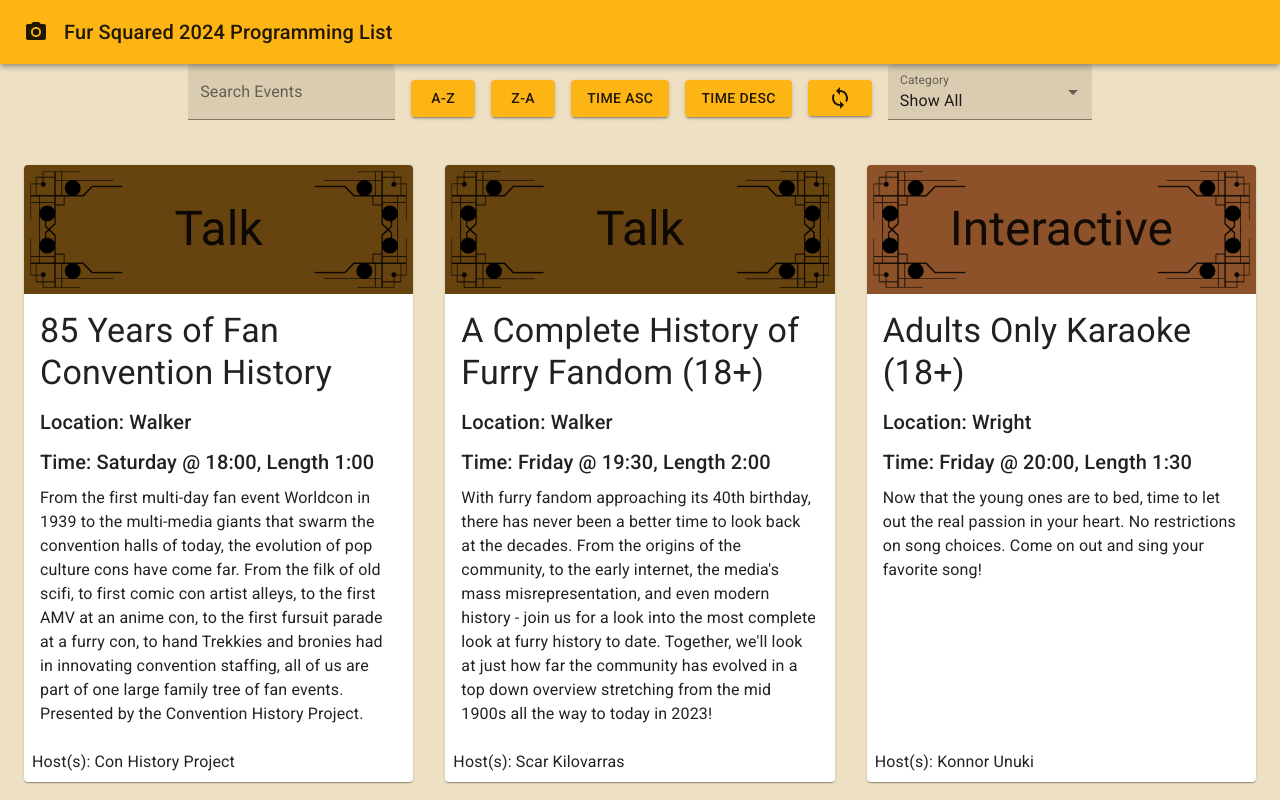
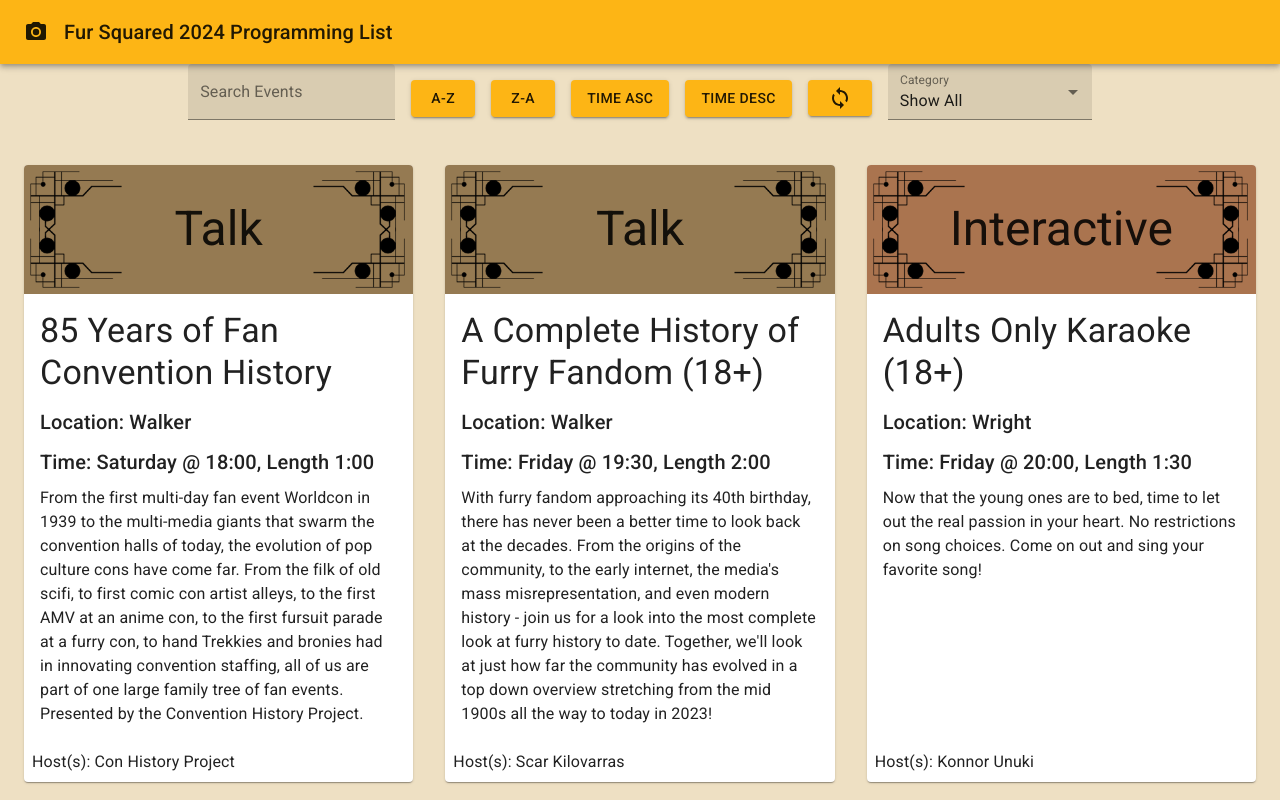
Before and after one commit to draggor/event-listing-page, a React (Create React App) app: page / in a window 1280 px wide. Shown: the top 800 px of the page. Built offline with nearby package versions, Linux system fonts and the light colour scheme; what knuth-shuffle-seeded would draw is missing.

Commit message:
updating colors and finally doing some padding options correctly for the headers

```diff
--- a/src/Album.js
+++ b/src/Album.js
@@ -39,18 +39,18 @@ const useStyles = makeStyles((theme) => ({
 
 
 const colorMap = {
-  "Art": "#ff0000",
-  "Concert": "#ff8000",
-  "Convention Event": "#ffff00",
-  "Dance": "#80ff00",
-  "Interactive": "#00ff00",
-  "Main Event": "#00ff80",
-  "Meetup": "#00ffff",
-  "Performance": "#0080ff",
-  "Rehearsal": "#0000ff",
-  "Tabletop": "#8000ff",
-  "Talk": "#ff00ff",
-  "Video Gaming": "#ff0080",
+  "Art": "#f2c86e",
+  "Concert": "#b0b759",
+  "Convention Event": "#ab9a85",
+  "Dance": "#746229",
+  "Interactive": "#aa744f",
+  "Main Event": "#b05b44",
+  "Meetup": "#b08b71",
+  "Performance": "#d5724a",
+  "Rehearsal": "#c6965c",
+  "Tabletop": "#826760",
+  "Talk": "#957a52",
+  "Video Gaming": "#a77b03",
 };
 
 const colorMapOverride = [
@@ -88,16 +88,16 @@ export default function Album({cards}) {
                 alignItems="center"
                 justifyContent="center"
                 textAlign="center"
+                pl="30px"
+                pr="30px"
                 style={{
                   display: "flex",
                   backgroundImage: "url('img/blank-border-sm.png')",
                   backgroundRepeat: "no-repeat",
-                  backgroundSize: 'cover',
+                  backgroundSize: 'contain',
                   backgroundPosition: 'left',
-                  backgroundColor: getColor(card.Track),
+                  backgroundColor: colorMap[card.Track],
                   aspectRatio: "3/1",
-                  m: 0,
-                  p: 0,
                 }}
               >
                 <Typography variant="h3">
```
Also changed, not shown: 6 other files (tests, documents, lock files or other folders).
